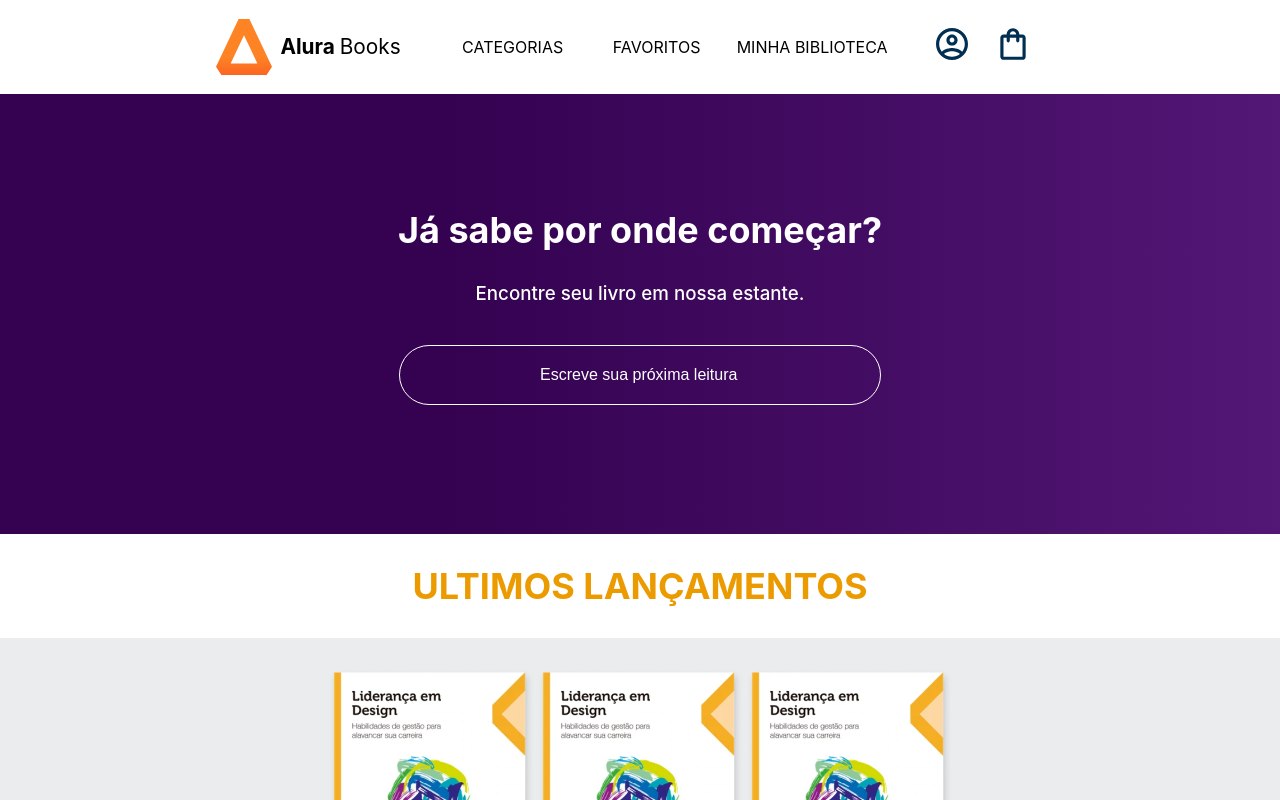
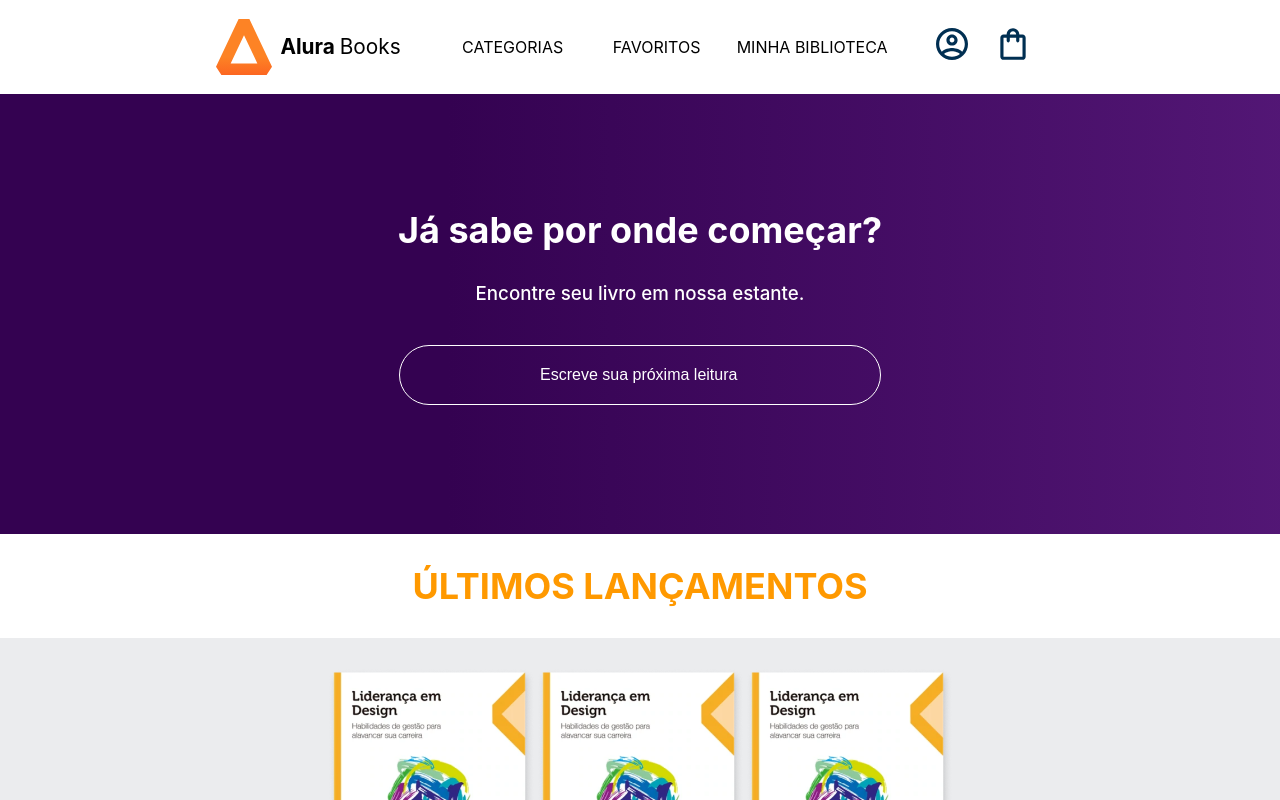
Before and after one commit to lucasnaza1/livraria_app, a React (Create React App) app: page / in a window 1280 px wide. Shown: the top 800 px of the page. Built offline with nearby package versions, Linux system fonts and the light colour scheme.

Commit message:
Refactor Titulo component and update usage
Extracted the Titulo styled component into its own file for reusability and updated UltimosLancamentos to import and use the new Titulo component with a customizable color prop.

```diff
--- /dev/null
+++ b/src/components/Titulo/index.js
@@ -0,0 +1,11 @@
+import styled from 'styled-components'
+
+export const Titulo = styled.h2`
+    width: 100%;
+    padding: 30px 0;
+    background-color: #FFF;
+    color: ${props => props.cor || "#000"};
+    font-size: 36px;
+    text-align: center;
+    margin: 0;
+`
--- a/src/components/UltimosLancamentos/UltimanetosLancamentos.js
+++ b/src/components/UltimosLancamentos/UltimanetosLancamentos.js
@@ -1,5 +1,6 @@
 import { livros } from './dadosUltimosLancamentos'
 import styled from 'styled-components'
+import { Titulo } from '../../components/Titulo/index'
 
 const UltimosLancamentosContainer = styled.section`
     background-color: #EBECEE;
@@ -8,15 +9,6 @@ const UltimosLancamentosContainer = styled.section`
     flex-direction: column;
 `
 
-const Titulo = styled.h2`
-    width: 100%;
-    padding: 30px 0;
-    background-color: #FFF;
-    color: #EB9B00;
-    font-size: 36px;
-    text-align: center;
-    margin: 0;
-`
 
 const NovosLivrosContainer = styled.div`
     margin-top: 30px;
@@ -29,7 +21,7 @@ const NovosLivrosContainer = styled.div`
 function UltimosLancamentos(){
     return(
         <UltimosLancamentosContainer>
-            <Titulo>ULTIMOS LANÇAMENTOS</Titulo>
+            <Titulo cor = '#ff9900ff'>ÚLTIMOS LANÇAMENTOS</Titulo>
             <NovosLivrosContainer>
                  {livros.map( livro => (
                     <img
```
